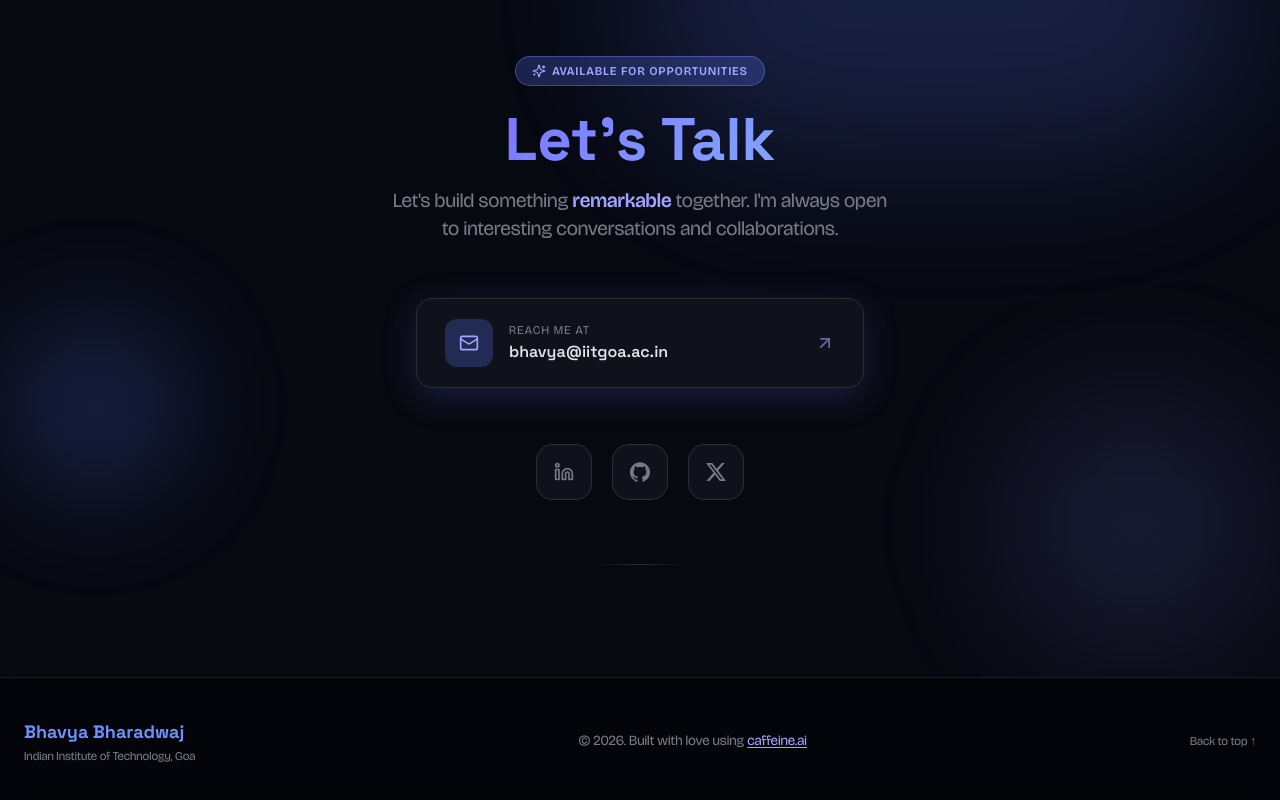
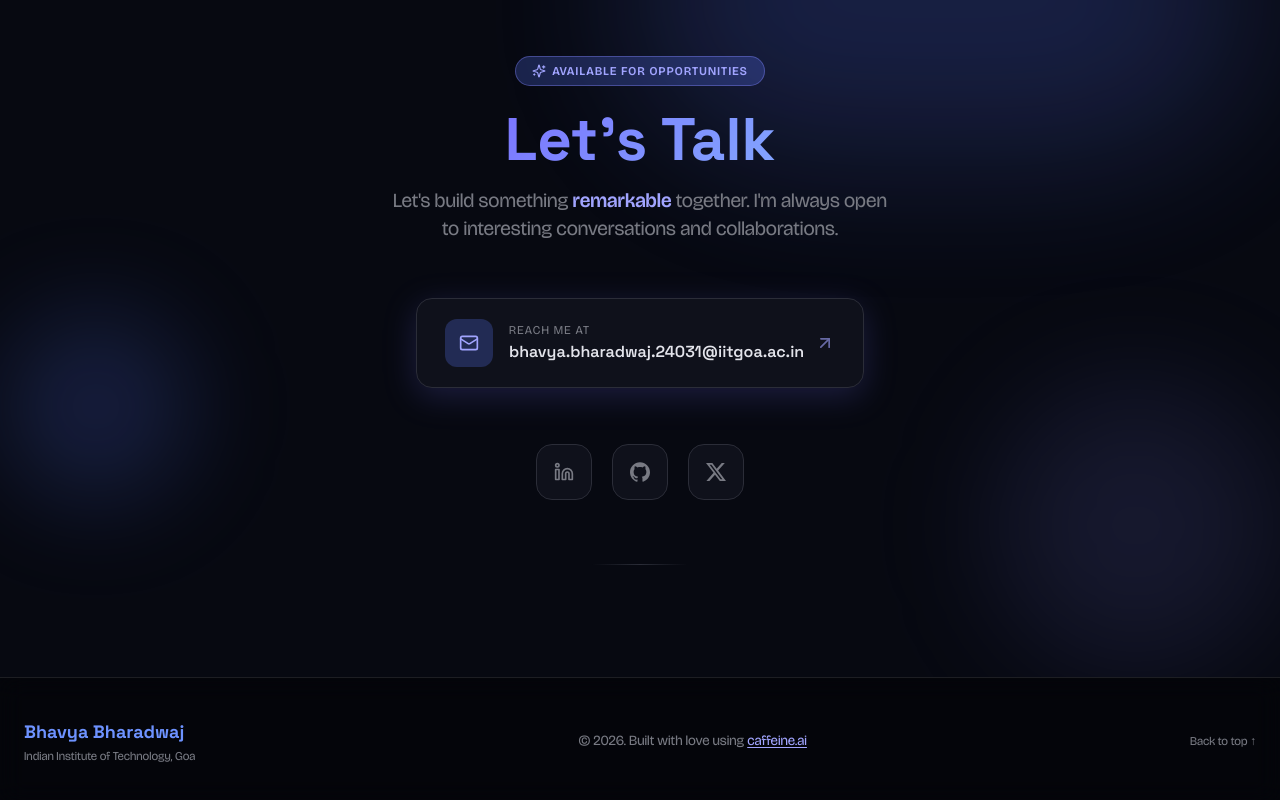
Before and after one commit to no-one-knows-gourav/bhavya-portfolio, a React (Vite) app in the folder src/frontend/: page / in a window 1280 px wide. Shown: the part 4055-4855 px from the top of the page. Built offline with nearby package versions, Linux system fonts and the light colour scheme; what @caffeineai/core-infrastructure would draw is missing.

Commit message:
fix: update contact email address

```diff
--- a/src/frontend/src/components/ContactSection.tsx
+++ b/src/frontend/src/components/ContactSection.tsx
@@ -27,7 +27,7 @@ const socials: SocialLink[] = [
   },
 ];
 
-const EMAIL = "bhavya@iitgoa.ac.in";
+const EMAIL = "bhavya.bharadwaj.24031@iitgoa.ac.in";
 
 function SocialIcon({ icon }: { icon: string }) {
   if (icon === "linkedin") return <Linkedin className="w-5 h-5" />;
```
